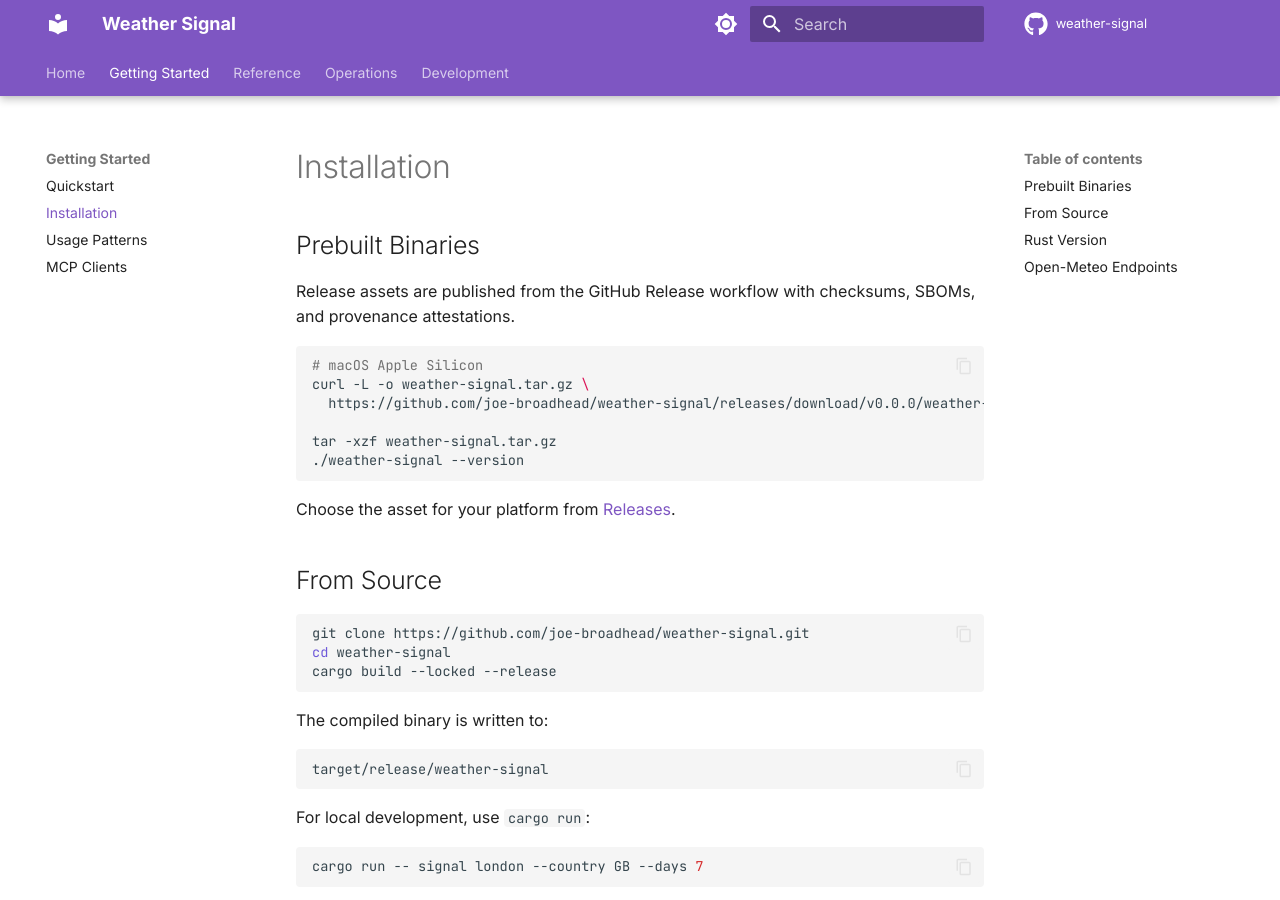
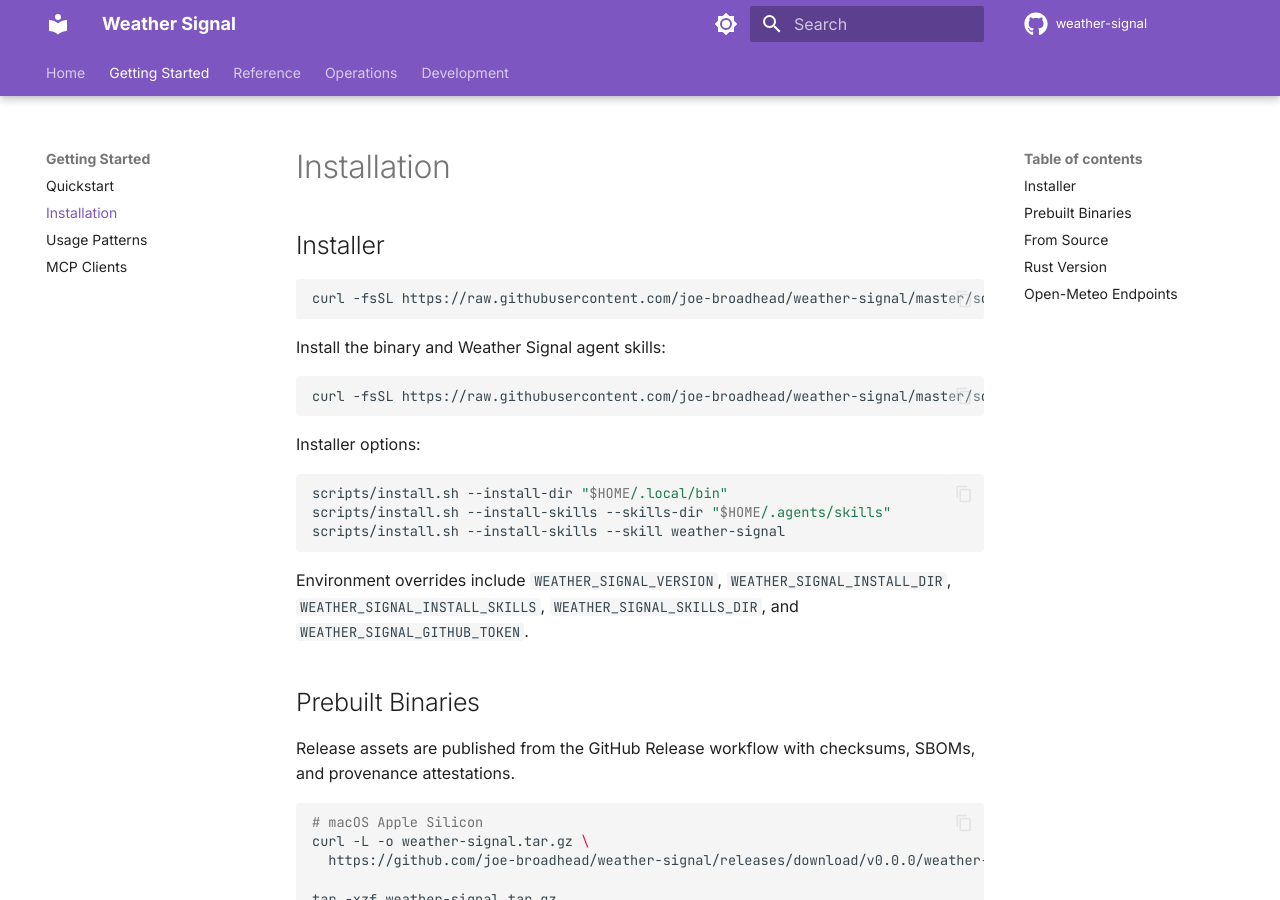
Before and after one commit to joe-broadhead/weather-signal, an MkDocs documentation site: the page built from docs/getting-started/installation.md, in a window 1280 px wide and 900 px high. Built offline with MkDocs 1.6.1 and Material for MkDocs 9.7.7, drawn with Linux system fonts in a browser that asks for light colours; comment, search, counter and statistics services are not loaded.

Commit message:
Add release installer with skills support

````diff
--- a/docs/getting-started/installation.md
+++ b/docs/getting-started/installation.md
@@ -1,4 +1,28 @@
 # Installation
+
+## Installer
+
+```bash
+curl -fsSL https://raw.githubusercontent.com/joe-broadhead/weather-signal/master/scripts/install.sh | bash
+```
+
+Install the binary and Weather Signal agent skills:
+
+```bash
+curl -fsSL https://raw.githubusercontent.com/joe-broadhead/weather-signal/master/scripts/install.sh | bash -s -- --install-skills
+```
+
+Installer options:
+
+```bash
+scripts/install.sh --install-dir "$HOME/.local/bin"
+scripts/install.sh --install-skills --skills-dir "$HOME/.agents/skills"
+scripts/install.sh --install-skills --skill weather-signal
+```
+
+Environment overrides include `WEATHER_SIGNAL_VERSION`,
+`WEATHER_SIGNAL_INSTALL_DIR`, `WEATHER_SIGNAL_INSTALL_SKILLS`,
+`WEATHER_SIGNAL_SKILLS_DIR`, and `WEATHER_SIGNAL_GITHUB_TOKEN`.
 
 ## Prebuilt Binaries
 
````
Also changed, not shown: README.md (+10 -0 lines), 1 other file.
